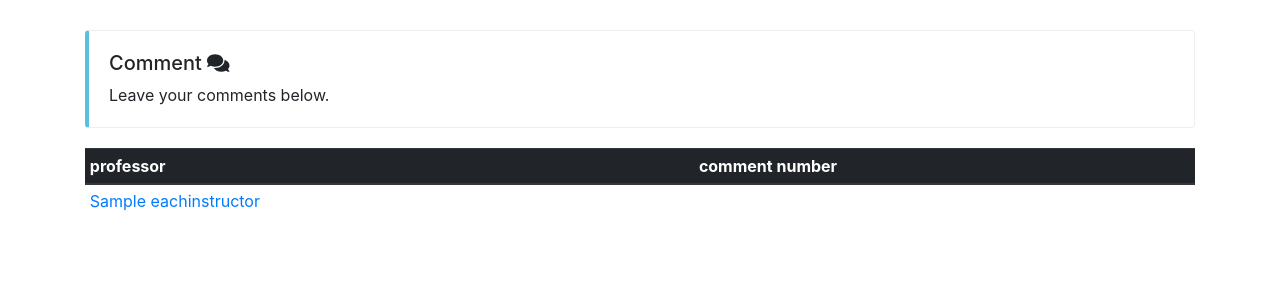
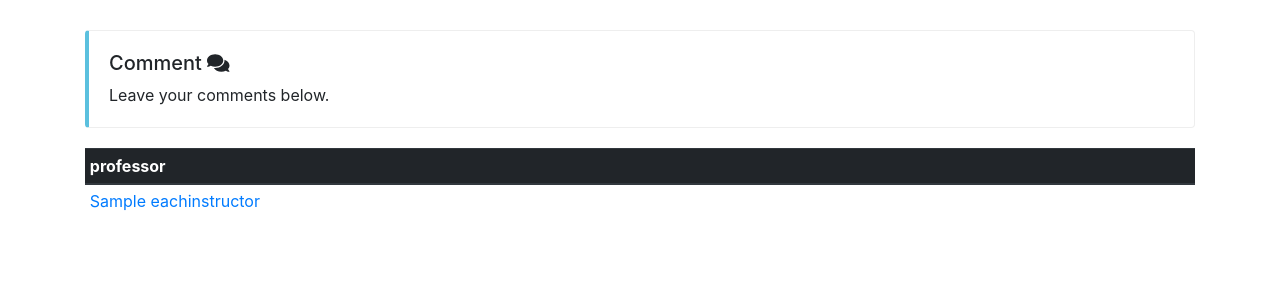
Before and after one commit to louieh/FakeCourseBook, a Flask app: page /comment in a window 1280 px wide. Shown: the part 56-356 px from the top of the page. Run offline with Flask 2, Linux system fonts and the light colour scheme; a database or web service that is not in the repository returns one stand-in record (values such as "Sample title"); some libraries are stand-ins or nearby versions.

Commit message:
change the style of comment number

```diff
--- a/app/static/css/custom.css
+++ b/app/static/css/custom.css
@@ -8,6 +8,12 @@
 
 #sortlabel {
     cursor: pointer;
+}
+
+#comNumber {
+    text-decoration: none;
+    color: inherit;
+    cursor: text;
 }
 
 #jobinfotable {
--- a/app/templates/comment.html
+++ b/app/templates/comment.html
@@ -10,7 +10,7 @@
                 <thead class="thead-dark">
                 <tr>
                     <th scope="col">professor</th>
-                    <th scope="col">comment number</th>
+                    <th scope="col"></th>
                 </tr>
                 </thead>
                 {% for eachprofessor in professor_list %}
@@ -18,7 +18,7 @@
                         <td>
                             <a href="/comment/{{ eachprofessor }}"> {{ eachprofessor }}</a>
                         </td>
-                        <td><a href="#isso-thread" data-isso-id="{{ eachprofessor }}"></a></td>
+                        <td><a href="#isso-thread" data-isso-id="{{ eachprofessor }}" id="comNumber"></a></td>
                     </tr>
                 {% endfor %}
             </table>
@@ -47,7 +47,7 @@
             </div>
             <div class="row">
                 <div class="col" id="comment-section">
-                    <section id="isso-thread" data-title="Foo!" data-isso-id="19S_6379"></section>
+                    <section id="isso-thread" data-isso-id="{{ professor_name }}"></section>
                 </div>
             </div>
         </div>
```
